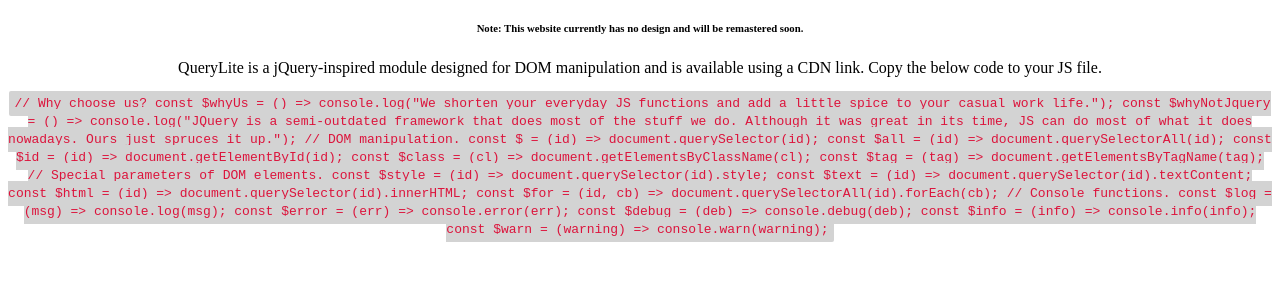
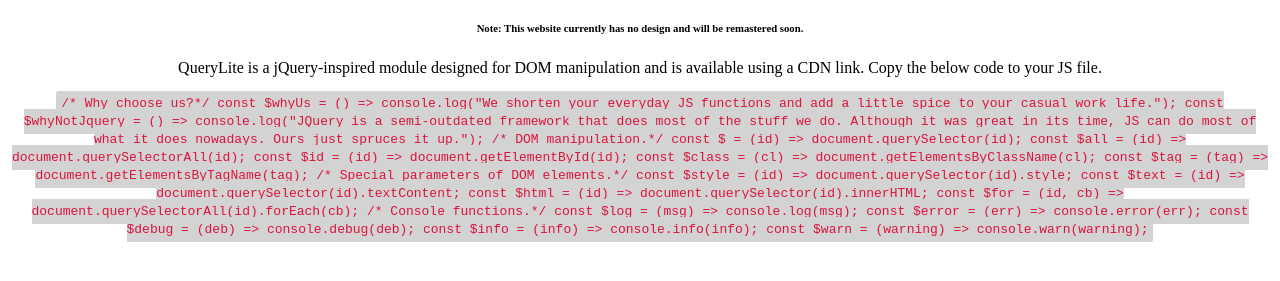
Before and after one commit to CosmoCreeper/querylite, a plain HTML site: page index.html in a window 1280 px wide. Shown: the part 61-342 px from the top of the page. Drawn offline with Linux system fonts and the light colour scheme.

Commit message:
Update index.html

```diff
--- a/index.html
+++ b/index.html
@@ -22,26 +22,7 @@
     <p>QueryLite is a jQuery-inspired module designed for DOM manipulation and is available using a CDN link. Copy the below code to your JS file.</p>
     <code id="link"></code>
     <script>
-      document.getElementById("link").textContent = `// Why choose us?
-const $whyUs = () => console.log("We shorten your everyday JS functions and add a little spice to your casual work life.");
-const $whyNotJquery = () => console.log("JQuery is a semi-outdated framework that does most of the stuff we do. Although it was great in its time, JS can do most of what it does nowadays. Ours just spruces it up.");
-// DOM manipulation.
-const $ = (id) => document.querySelector(id);
-const $all = (id) => document.querySelectorAll(id);
-const $id = (id) => document.getElementById(id);
-const $class = (cl) => document.getElementsByClassName(cl);
-const $tag = (tag) => document.getElementsByTagName(tag);
-// Special parameters of DOM elements.
-const $style = (id) => document.querySelector(id).style;
-const $text = (id) => document.querySelector(id).textContent;
-const $html = (id) => document.querySelector(id).innerHTML;
-const $for = (id, cb) => document.querySelectorAll(id).forEach(cb);
-// Console functions.
-const $log = (msg) => console.log(msg);
-const $error = (err) => console.error(err);
-const $debug = (deb) => console.debug(deb);
-const $info = (info) => console.info(info);
-const $warn = (warning) => console.warn(warning);
+      document.getElementById("link").textContent = `/* Why choose us?*/ const $whyUs = () => console.log("We shorten your everyday JS functions and add a little spice to your casual work life."); const $whyNotJquery = () => console.log("JQuery is a semi-outdated framework that does most of the stuff we do. Although it was great in its time, JS can do most of what it does nowadays. Ours just spruces it up."); /* DOM manipulation.*/ const $ = (id) => document.querySelector(id); const $all = (id) => document.querySelectorAll(id); const $id = (id) => document.getElementById(id); const $class = (cl) => document.getElementsByClassName(cl); const $tag = (tag) => document.getElementsByTagName(tag); /* Special parameters of DOM elements.*/ const $style = (id) => document.querySelector(id).style; const $text = (id) => document.querySelector(id).textContent; const $html = (id) => document.querySelector(id).innerHTML; const $for = (id, cb) => document.querySelectorAll(id).forEach(cb); /* Console functions.*/ const $log = (msg) => console.log(msg); const $error = (err) => console.error(err); const $debug = (deb) => console.debug(deb); const $info = (info) => console.info(info); const $warn = (warning) => console.warn(warning);
 `
     </script>
   </body>
```
